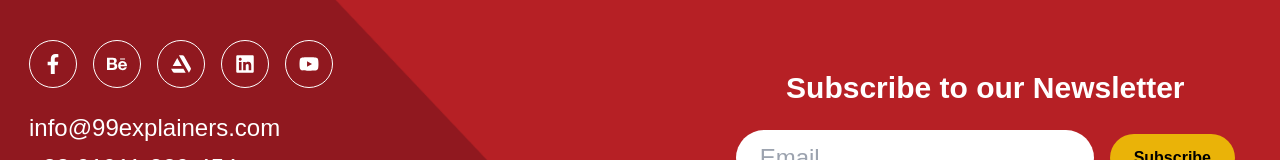
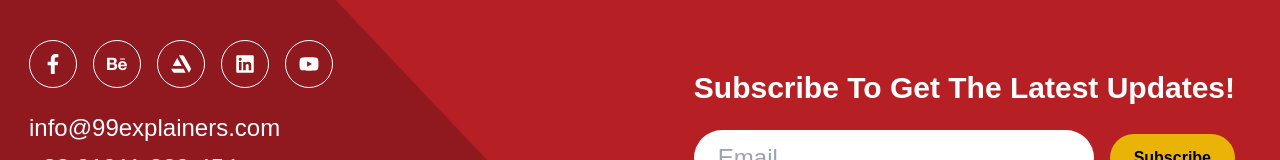
Before and after one commit to Ebtesham-21/GPbook-store, a Next.js app: page / in a window 1280 px wide. Shown: the part 712-872 px from the top of the page. Built offline with nearby package versions, Linux system fonts and the light colour scheme; no server answers; the database is empty.

Commit message:
Subscribe text change

```diff
--- a/src/components/shared/footer3.tsx
+++ b/src/components/shared/footer3.tsx
@@ -164,7 +164,7 @@ const Footer: React.FC = () => {
           <div className="flex flex-col items-center justify-center self-center">
             <div className="text-center w-full max-w-2xl px-4">
               <h3 className="text-2xl md:text-3xl font-semibold mb-6">
-                Subscribe to our Newsletter
+                Subscribe To Get The Latest Updates!
               </h3>
 
               <form
```
